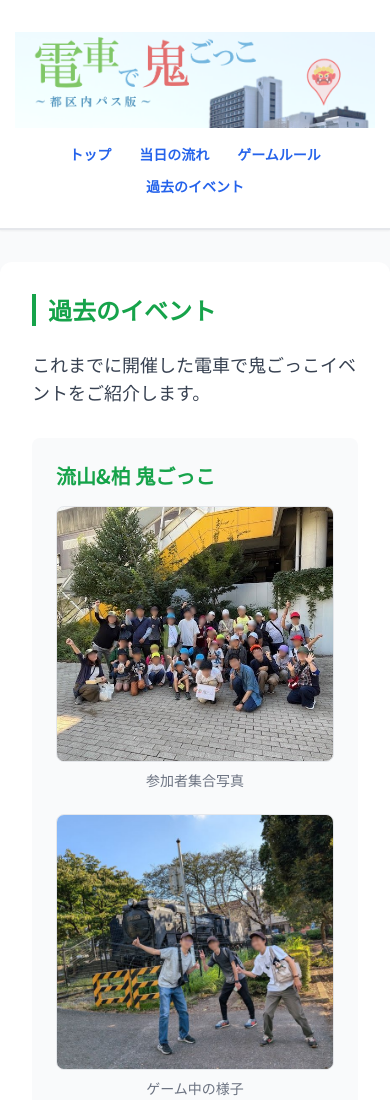
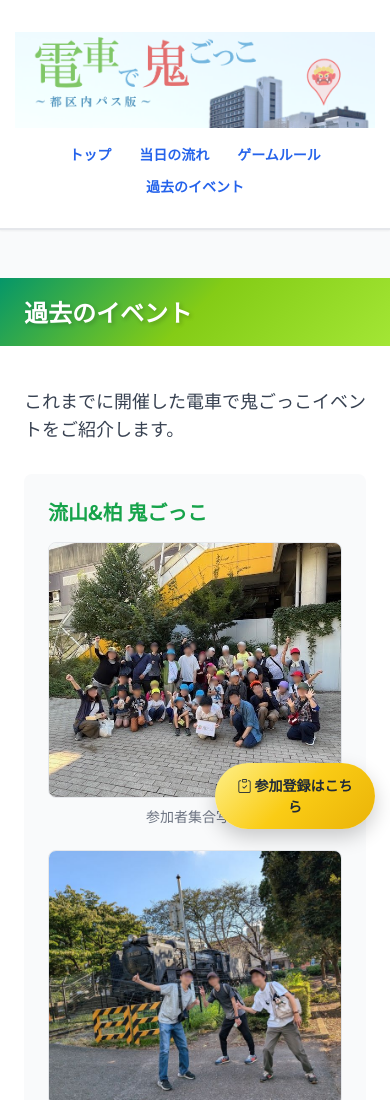
Before and after one commit to sandaime-RM/trafficTagTokyo, a website: page tokyo2025/past-events.html in a window 390 px wide. Shown: the top 1100 px of the page. Drawn offline with nearby package versions, Linux system fonts and the light colour scheme.

Commit message:
デザインの修正

```diff
--- a/custom.css
+++ b/custom.css
@@ -3,3 +3,58 @@
     box-shadow: 0 0 8px #39ff14, 0 0 16px #39ff14, 0 0 32px #39ff14;
     text-shadow: 0 0 8px #39ff14, 0 0 16px #39ff14;
 }
+
+/* h2見出しのスタイル */
+h2 {
+    width: 100%;
+    background: linear-gradient(135deg, #059669, #84cc16, #a3e635);
+    color: white !important;
+    font-weight: 900 !important;
+    font-family: 'Noto Sans JP', sans-serif !important;
+    text-shadow: 2px 2px 4px rgba(0, 0, 0, 0.2);
+    /* box-shadow: 0 4px 8px rgba(0, 0, 0, 0.2); */
+    padding: 16px 24px !important;
+    margin: 48px 0 16px 0 !important;
+    /* border-radius: 8px; */
+    border: none !important;
+    border-left: none !important;
+    font-size: 24px !important;
+}
+
+/* 固定参加登録ボタン */
+.fixed-entry-button {
+    position: fixed;
+    bottom: 20px;
+    right: 20px;
+    background: linear-gradient(135deg, #fef08a, #facc15, #eab308);
+    color: #1f2937;
+    padding: 16px 24px;
+    border-radius: 50px;
+    box-shadow: 0 8px 20px rgba(0, 0, 0, 0.2);
+    font-weight: bold;
+    font-size: 16px;
+    text-decoration: none;
+    transition: all 0.3s ease;
+    z-index: 1000;
+    max-width: 200px;
+    text-align: center;
+}
+
+.fixed-entry-button:hover {
+    background: linear-gradient(135deg, #fde047, #eab308, #d97706);
+    transform: translateY(-2px);
+    box-shadow: 0 12px 24px rgba(0, 0, 0, 0.3);
+    color: #1f2937;
+    text-decoration: none;
+}
+
+/* モバイル対応 */
+@media (max-width: 768px) {
+    .fixed-entry-button {
+        bottom: 15px;
+        right: 15px;
+        padding: 12px 20px;
+        font-size: 14px;
+        max-width: 160px;
+    }
+}
--- a/tokyo2025/past-events.html
+++ b/tokyo2025/past-events.html
@@ -7,6 +7,7 @@
     <link href="https://fonts.googleapis.com/css2?family=Noto+Sans+JP:wght@400;700&display=swap" rel="stylesheet">
     <link rel="stylesheet" href="../dist/output.css">
     <link rel="stylesheet" href="../custom.css">
+    <link rel="stylesheet" href="https://cdn.jsdelivr.net/npm/bootstrap-icons@1.11.3/font/bootstrap-icons.min.css">
 </head>
 <body class="bg-gray-50 text-gray-900 min-h-screen" style="font-family: 'Noto Sans JP', sans-serif;">
     <header class="bg-white border-b-2 border-gray-200 py-8 text-center shadow-sm">
@@ -20,8 +21,9 @@
             </ul>
         </nav>
     </header>
-    <main class="max-w-4xl mx-auto bg-white rounded-xl shadow-lg mt-8 p-8">
-        <h2 class="text-2xl font-bold text-green-600 border-l-4 border-green-600 pl-3 mb-6">過去のイベント</h2>
+    <main class="max-w-4xl mx-auto bg-white rounded-xl mt-8">
+        <h2>過去のイベント</h2>
+        <div class="p-6">
         <p class="text-lg text-gray-700 mb-8">これまでに開催した電車で鬼ごっこイベントをご紹介します。</p>
 
         <!-- イベント1: 流山&柏 鬼ごっこ -->
@@ -82,7 +84,15 @@
             <h3 class="text-lg font-semibold text-green-700 mb-2">「電車で鬼ごっこ ～都区内パス版～」にご期待ください！</h3>
             <p class="text-green-600">これまでの経験を活かし、さらに楽しい都区内パス版を企画中です。</p>
         </div>
+        </div>
     </main>
+
+    <!-- 固定参加登録ボタン -->
+    <a href="https://example.com/entry-form" class="fixed-entry-button">
+        <i class="bi bi-clipboard-check me-1"></i>
+        参加登録はこちら
+    </a>
+
     <footer class="text-center text-gray-500 text-sm mt-10 mb-4">
         <p>&copy; 2025 東京理科大学大規模鬼ごっこ実行委員会</p>
         <p>協賛 : JR東日本</p>
```
Also changed, not shown: tokyo2025/flow.html (+12 -2 lines), tokyo2025/index.html (+37 -16 lines), tokyo2025/rules.html (+11 -2 lines).
